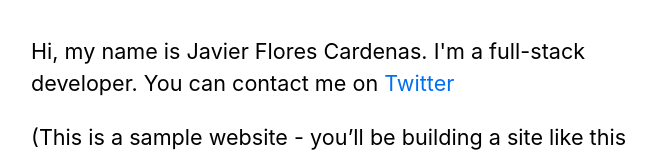
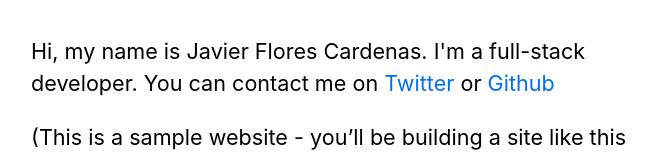
Before and after one commit to jffc-dev/Fullstack-NextJS-MiscellaneousProjects, a Next.js app in the folder 00-first-app/: page / in a window 1280 px wide. Shown: the part 275-433 px from the top of the page, without its empty margins (303-959 px from the left). Built offline with nearby package versions, Linux system fonts and the light colour scheme.

Commit message:
feat(App): Github contact added

```diff
--- a/00-first-app/pages/index.js
+++ b/00-first-app/pages/index.js
@@ -10,7 +10,7 @@ export default function Home() {
       </Head>
       <section className={utilStyles.headingMd}>
         <p>Hi, my name is Javier Flores Cardenas. I'm a full-stack developer. You can contact me on{' '}
-          <a href='https://twitter.com/jffc_dev' target='_blank'>Twitter</a></p>
+          <a href='https://twitter.com/jffc_dev' target='_blank'>Twitter</a> or <a href='https://github.com/jffc-dev' target='_blank'>Github</a></p>
         <p>
           (This is a sample website - you’ll be building a site like this on{' '}
           <a href="https://nextjs.org/learn">our Next.js tutorial</a>.)
```
